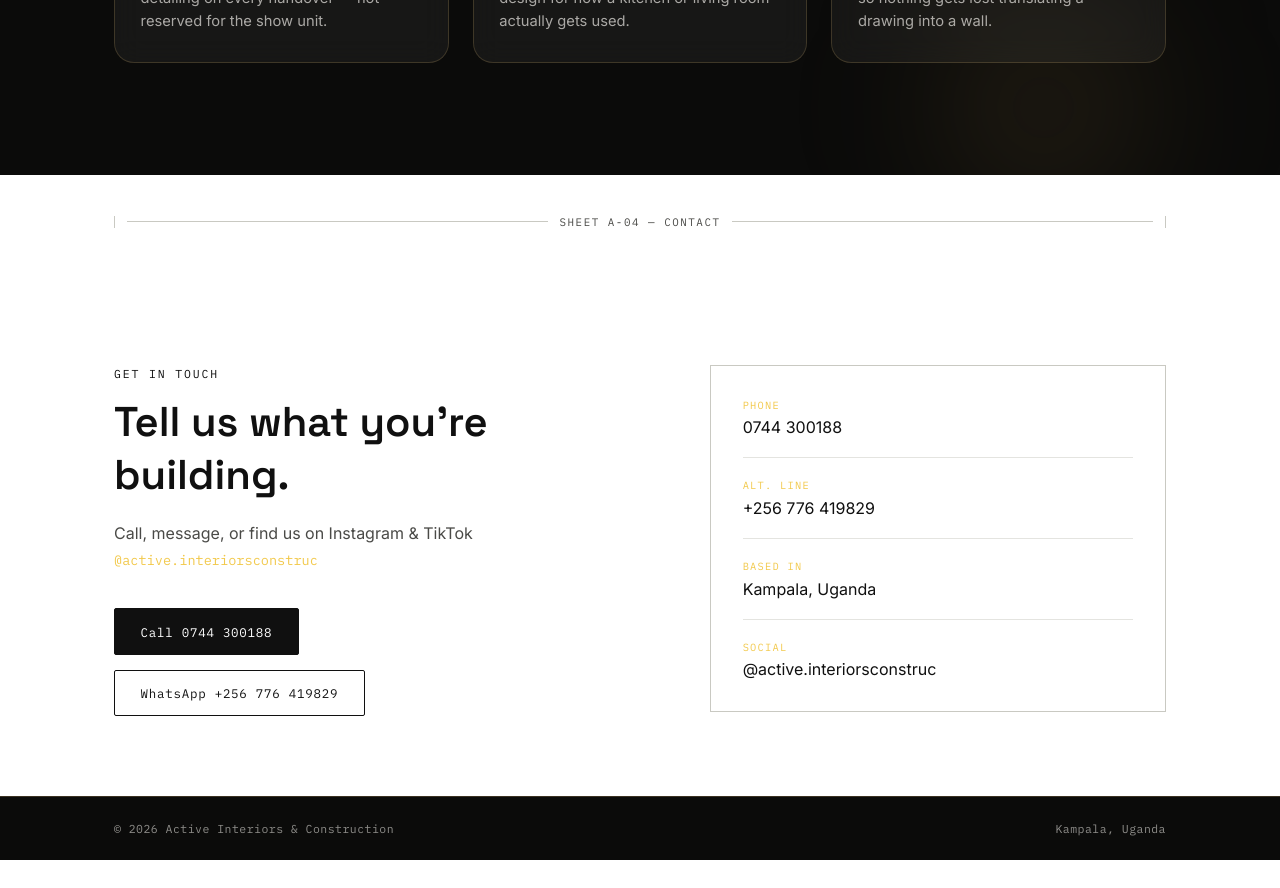
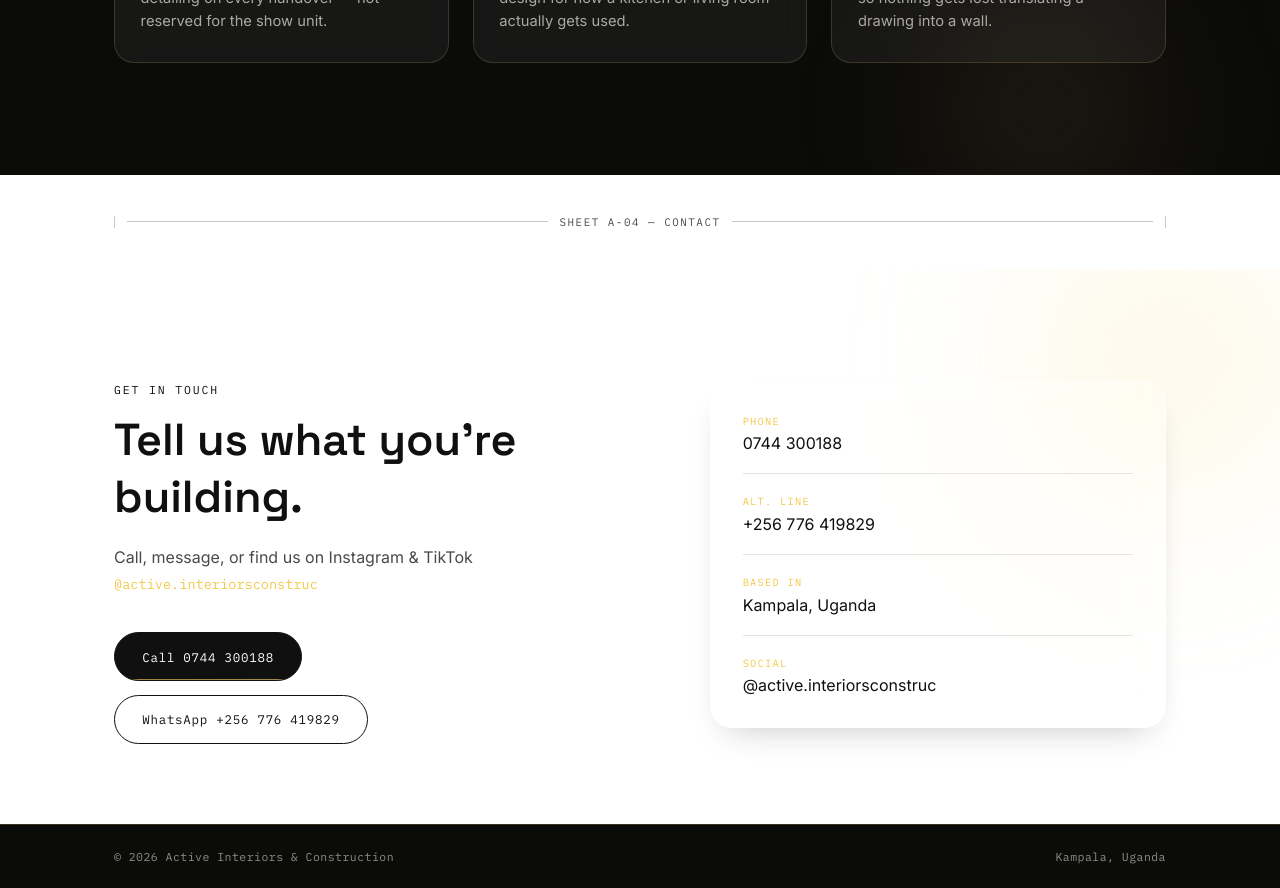
Before and after one commit to Becky-234/Active-Interiors, a Vue app: page / in a window 1280 px wide. Shown: the part 3640-4528 px from the top of the page. Before the commit the page ends 4500 px from the top, so only its background shows below. Built offline with nearby package versions, Linux system fonts and the light colour scheme; the HTML template or start-up script is replaced by a standard one.

Commit message:
style: change form design

```diff
--- a/src/components/Contact.vue
+++ b/src/components/Contact.vue
@@ -5,6 +5,8 @@
 
 <template>
   <section id="contact" class="contact">
+    <div class="glow" />
+
     <div class="wrap reveal" ref="el">
       <div class="col">
         <p class="eyebrow">Get in touch</p>
@@ -15,7 +17,9 @@
         </p>
 
         <div class="actions">
-          <a href="tel:+256744300188" class="btn primary">Call 0744 300188</a>
+          <a href="tel:+256744300188" class="btn primary">
+            <span>Call 0744 300188</span>
+          </a>
           <a href="https://wa.me/256776419829" target="_blank" rel="noopener" class="btn ghost">
             WhatsApp +256 776 419829
           </a>
@@ -46,10 +50,33 @@
 
 <style scoped>
 .contact {
-  padding: clamp(3.5rem, 8vw, 6rem) 0 5rem;
+  position: relative;
+  padding: clamp(4rem, 9vw, 7rem) 0 5rem;
+  overflow: hidden;
+}
+
+.glow {
+  position: absolute;
+  width: 460px;
+  height: 460px;
+  border-radius: 999px;
+  filter: blur(80px);
+  background: radial-gradient(circle, var(--brass-light), transparent 70%);
+  opacity: 0.25;
+  top: -160px;
+  right: -140px;
+  pointer-events: none;
+  animation: drift 18s ease-in-out infinite;
+}
+
+@keyframes drift {
+  0%, 100% { transform: translate(0, 0); }
+  50% { transform: translate(-30px, 26px); }
 }
 
 .wrap {
+  position: relative;
+  z-index: 1;
   display: grid;
   grid-template-columns: 1.2fr 1fr;
   gap: 3rem;
@@ -57,7 +84,7 @@
 }
 
 h2 {
-  font-size: clamp(1.9rem, 3.6vw, 2.6rem);
+  font-size: clamp(2rem, 3.8vw, 2.8rem);
   margin-top: 0.75rem;
   max-width: 16ch;
 }
@@ -82,13 +109,15 @@
 }
 
 .btn {
+  position: relative;
   font-family: var(--font-mono);
   font-size: 0.78rem;
   letter-spacing: 0.06em;
-  padding: 0.9rem 1.6rem;
-  border-radius: 2px;
+  padding: 0.95rem 1.7rem;
+  border-radius: 999px;
   border: 1px solid var(--ink);
-  transition: background 0.2s ease, color 0.2s ease;
+  overflow: hidden;
+  transition: transform 0.25s ease, box-shadow 0.25s ease, border-color 0.25s ease, color 0.25s ease;
 }
 
 .btn.primary {
@@ -96,18 +125,49 @@
   color: var(--off-white);
 }
 
+.btn.primary span {
+  position: relative;
+  z-index: 1;
+}
+
+.btn.primary::before {
+  content: '';
+  position: absolute;
+  inset: 0;
+  background: linear-gradient(135deg, var(--brass), var(--brass-light));
+  transform: translateY(100%);
+  transition: transform 0.3s ease;
+}
+
+.btn.primary:hover::before {
+  transform: translateY(0);
+}
+
 .btn.primary:hover {
-  background: var(--brass);
-  border-color: var(--brass);
+  transform: translateY(-2px);
+  box-shadow: 0 12px 26px -10px rgba(156, 122, 60, 0.5);
+}
+
+.btn.ghost {
+  color: var(--ink);
+  background: rgba(255, 255, 255, 0.3);
+  backdrop-filter: blur(6px);
 }
 
 .btn.ghost:hover {
   border-color: var(--brass);
   color: var(--brass);
+  transform: translateY(-2px);
 }
 
+/* -------- glass info card -------- */
 .card {
-  border: 1px solid var(--line-strong);
+  border-radius: 22px;
+  background: rgba(255, 255, 255, 0.4);
+  backdrop-filter: blur(16px) saturate(160%);
+  -webkit-backdrop-filter: blur(16px) saturate(160%);
+  border: 1px solid rgba(255, 255, 255, 0.6);
+  box-shadow: 0 16px 34px -18px rgba(26, 24, 21, 0.28);
   padding: 2rem;
   margin: 0;
 }
```
